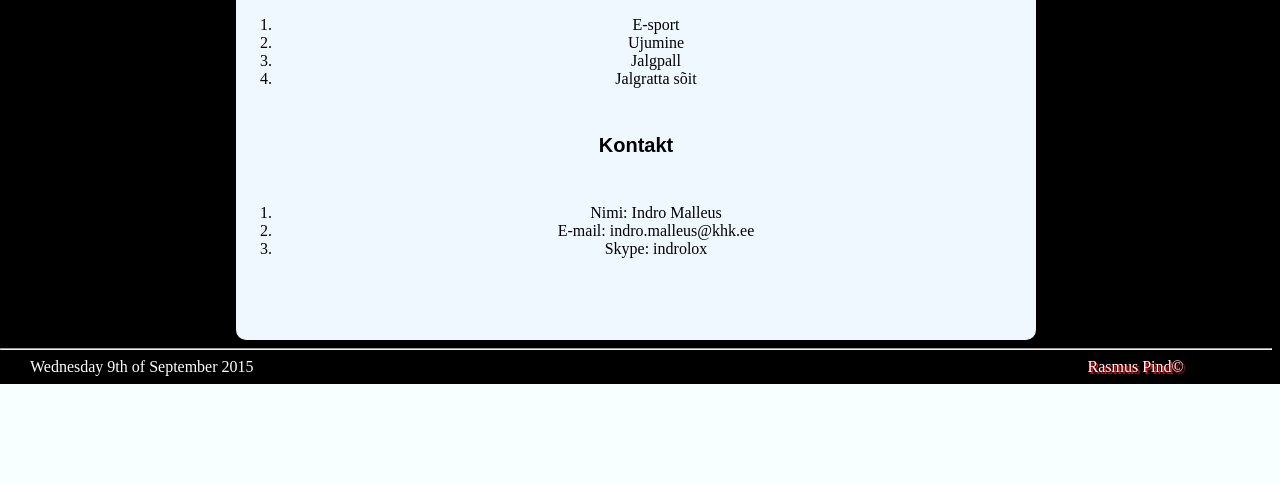
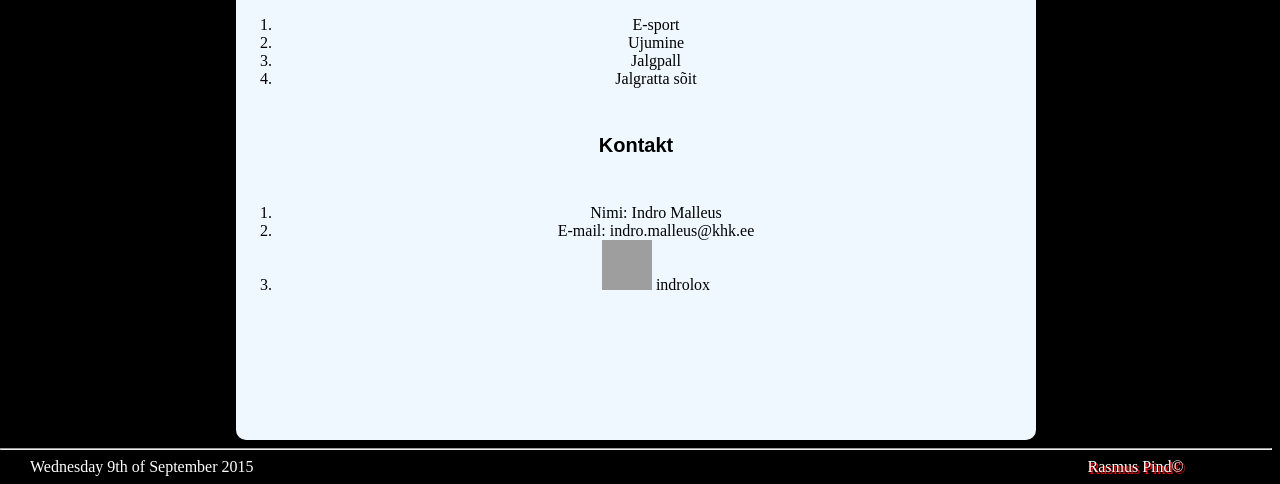
Before and after one commit to theindro/projectx, a PHP site: page / in a window 1280 px wide. Shown: the part 901-1385 px from the top of the page. Before the commit the page ends 1285 px from the top, so only its background shows below. Run offline with PHP 8.4, Linux system fonts and the light colour scheme; grey boxes are pictures that could not be loaded.

Commit message:
1420586-102897730 kasuta CSS

```diff
--- a/index.php
+++ b/index.php
@@ -73,7 +73,7 @@
 <ol>
     <li>Nimi: Indro Malleus</li>
     <li>E-mail: indro.malleus@khk.ee</li>
-    <li>Skype: indrolox</li>
+    <li><img src="assets/img/skype.jpg" style="width: 50px; height:50px;" > indrolox</li>
 </ol>
 
     </span>
--- a/stylesheet.css
+++ b/stylesheet.css
@@ -30,11 +30,13 @@ h6 {
 div {
     background-color: aliceblue;
     text-align: center;
-    height: 900px;
+    height: 1000px;
     width: 800px;
     border-radius: 10px;
     margin: auto;
-          }
+    background-repeat:none;
+    background-image:none;
+}
 
 table {
     margin-left: 265px;
```
